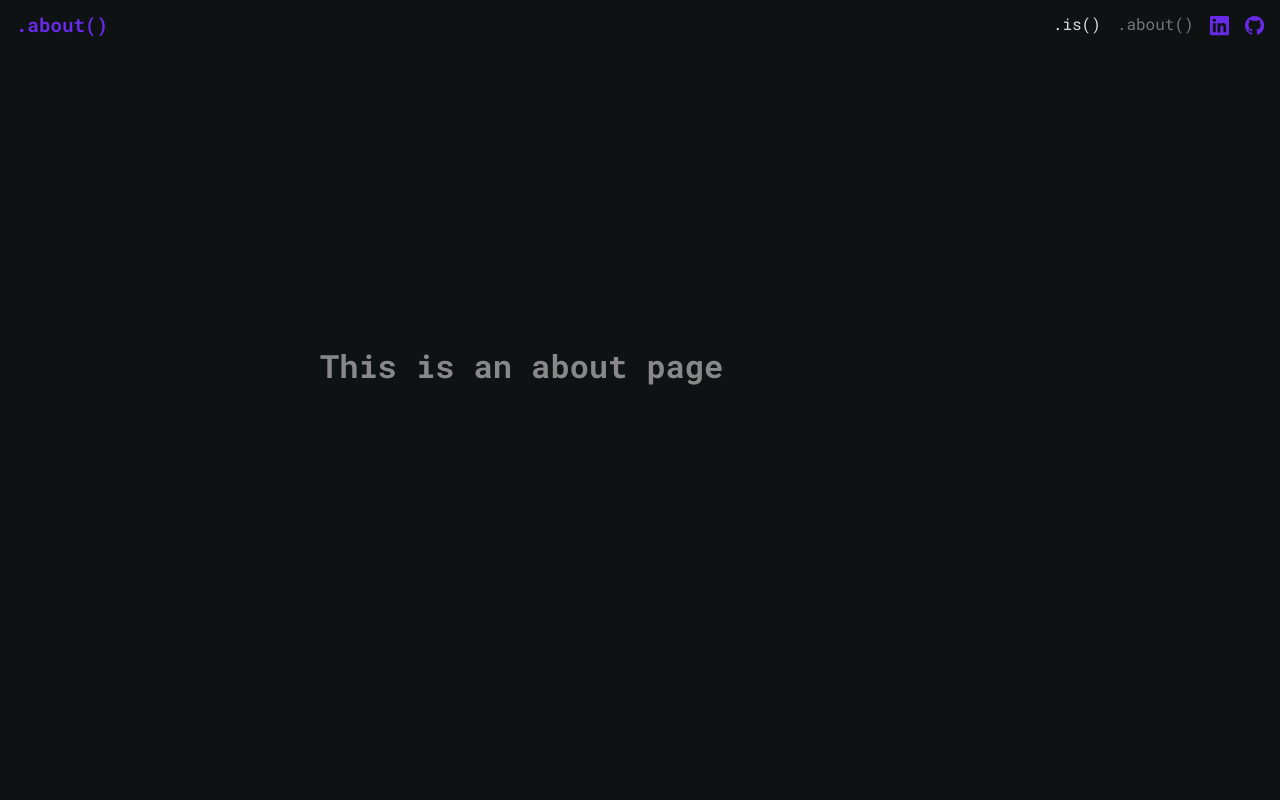
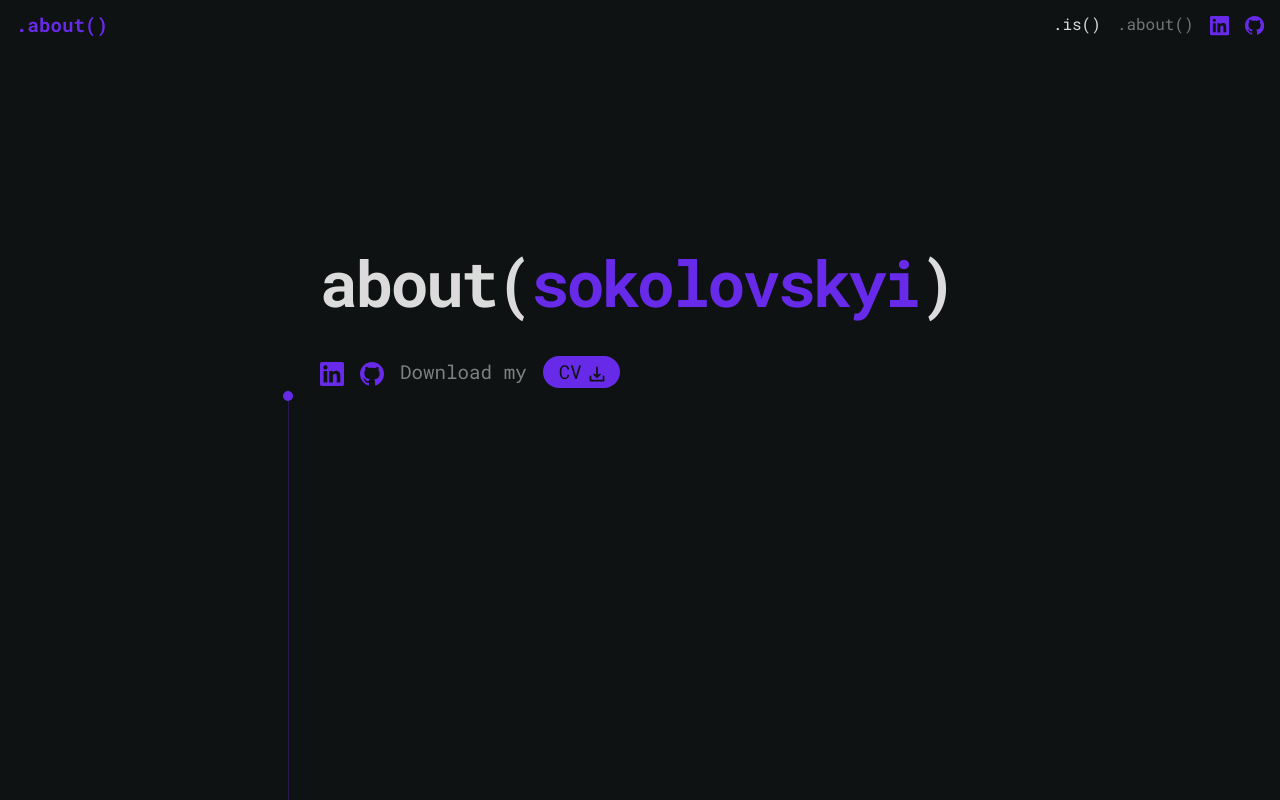
Before and after one commit to SokolovskyiAnton/portfolio, a Vue app: page /about in a window 1280 px wide. Built offline with nearby package versions, Linux system fonts and the light colour scheme.

Commit message:
create first part of about page, add cv

```diff
--- /dev/null
+++ b/src/components/AboutSection.vue
@@ -0,0 +1,85 @@
+<template>
+  <div class="static-container">
+    <h1 class="title">about(<span class="func">sokolovskyi</span>)</h1>
+
+    <TextBlock>
+      <div class="first-fold">
+        <ul class="about-contact">
+          <li v-for="link in links" :key="link.url">
+            <a :href="link.url" :title="link.title" target="_blank">
+              <component :is="link.icon" />
+            </a>
+          </li>
+          <li>
+            Download my
+            <a
+              href="./anton.sokolovskyi.cv.pdf"
+              title="Download CV"
+              target="_blank"
+              class="bt"
+            >
+              CV
+              <CVIcon />
+            </a>
+          </li>
+        </ul>
+      </div>
+    </TextBlock>
+  </div>
+</template>
+
+<script lang="ts" setup>
+import TextBlock from "@/components/TextBlock";
+import CVIcon from "@/components/Icons/CVIcon.vue";
+import { useLinks } from "@/hooks/useLinks";
+
+const links = useLinks();
+</script>
+
+<style lang="stylus" scoped>
+.about-contact
+  display flex
+  align-items center
+  list-style none
+  margin 2rem 0
+  li
+    display flex
+    align-items center
+    flex 0 0 auto
+    list-style none
+    margin 0 1rem 0 0
+    color var(--text-color-gray)
+    a
+      flex 0 0 auto
+      display flex
+      align-items center
+      text-decoration none
+      &.bt
+        background var(--text-color-purple)
+        color var(--bg)
+        padding 0 1rem
+        height 2rem
+        border-radius 3rem
+        margin-left 1rem
+        line-height 2rem
+
+        .ico
+          margin-left 0.5rem
+          height 14px
+          width 14px
+
+        &:hover
+          background var(--text-color-light)
+      .ico
+        flex 0 0 auto
+        overflow visible
+        width 1.5rem
+        height 1.5rem
+        stroke var(--bg)
+        fill var(--text-color-purple)
+        stroke-width 2px
+        transition all 400ms ease-out
+      &:hover
+        .ico
+          fill var(--text-color-light)
+</style>
--- a/src/components/Header.vue
+++ b/src/components/Header.vue
@@ -48,21 +48,9 @@
 </template>
 
 <script setup lang="ts">
-import GithubIcon from "./Icons/GithubIcon.vue";
-import LinkedInIcon from "./Icons/LinkedinIcon.vue";
+import { useLinks } from "@/hooks/useLinks";
 
-const links = [
-  {
-    url: "https://www.linkedin.com/in/SokolovskyiAnton",
-    title: "LinkedIn",
-    icon: LinkedInIcon,
-  },
-  {
-    url: "https://github.com/SokolovskyiAnton",
-    title: "GitHub",
-    icon: GithubIcon,
-  },
-];
+const links = useLinks();
 
 function openMenu(): void {
   document.body.classList.add("is-nav-open");
--- /dev/null
+++ b/src/components/Icons/CVIcon.vue
@@ -0,0 +1,11 @@
+<template>
+  <svg xmlns="http://www.w3.org/2000/svg" class="ico" viewBox="0 0 16 16">
+    <path
+      fill="none"
+      stroke-linecap="round"
+      stroke-linejoin="round"
+      stroke-miterlimit="10"
+      d="M8 11.4l3.3-2.9m-6.6 0L8 11.4V.5M.5 10.8v4.7h15v-4.7"
+    />
+  </svg>
+</template>
--- a/src/components/Line.vue
+++ b/src/components/Line.vue
@@ -41,7 +41,7 @@ onBeforeUnmount(() => {
   width 1px
   height 50vh
   opacity 0.3
-  background #682ae9
+  background var(--text-color-purple)
 .circle
   position fixed
   top 48.9vh
--- /dev/null
+++ b/src/hooks/useLinks.ts
@@ -0,0 +1,17 @@
+import LinkedInIcon from "@/components/Icons/LinkedinIcon.vue";
+import GithubIcon from "@/components/Icons/GithubIcon.vue";
+
+export function useLinks() {
+  return [
+    {
+      url: "https://www.linkedin.com/in/SokolovskyiAnton",
+      title: "LinkedIn",
+      icon: LinkedInIcon,
+    },
+    {
+      url: "https://github.com/SokolovskyiAnton",
+      title: "GitHub",
+      icon: GithubIcon,
+    },
+  ];
+}
--- a/src/views/About.vue
+++ b/src/views/About.vue
@@ -1,7 +1,20 @@
 <template>
   <div class="wrapper" id="about">
-    <div class="static-container">
-      <h1>This is an about page</h1>
-    </div>
+    <Line />
+    <AboutSection />
   </div>
 </template>
+
+<script setup lang="ts">
+import Line from "@/components/Line";
+import AboutSection from "@/components/AboutSection.vue";
+</script>
+
+<style lang="stylus" scoped>
+#about
+  .static-container
+    padding-top 30vh
+
+    @media screen and (max-width 1024px)
+      padding-top 50vw
+</style>
```
Also changed, not shown: 1 other file (tests, documents, lock files or other folders).
